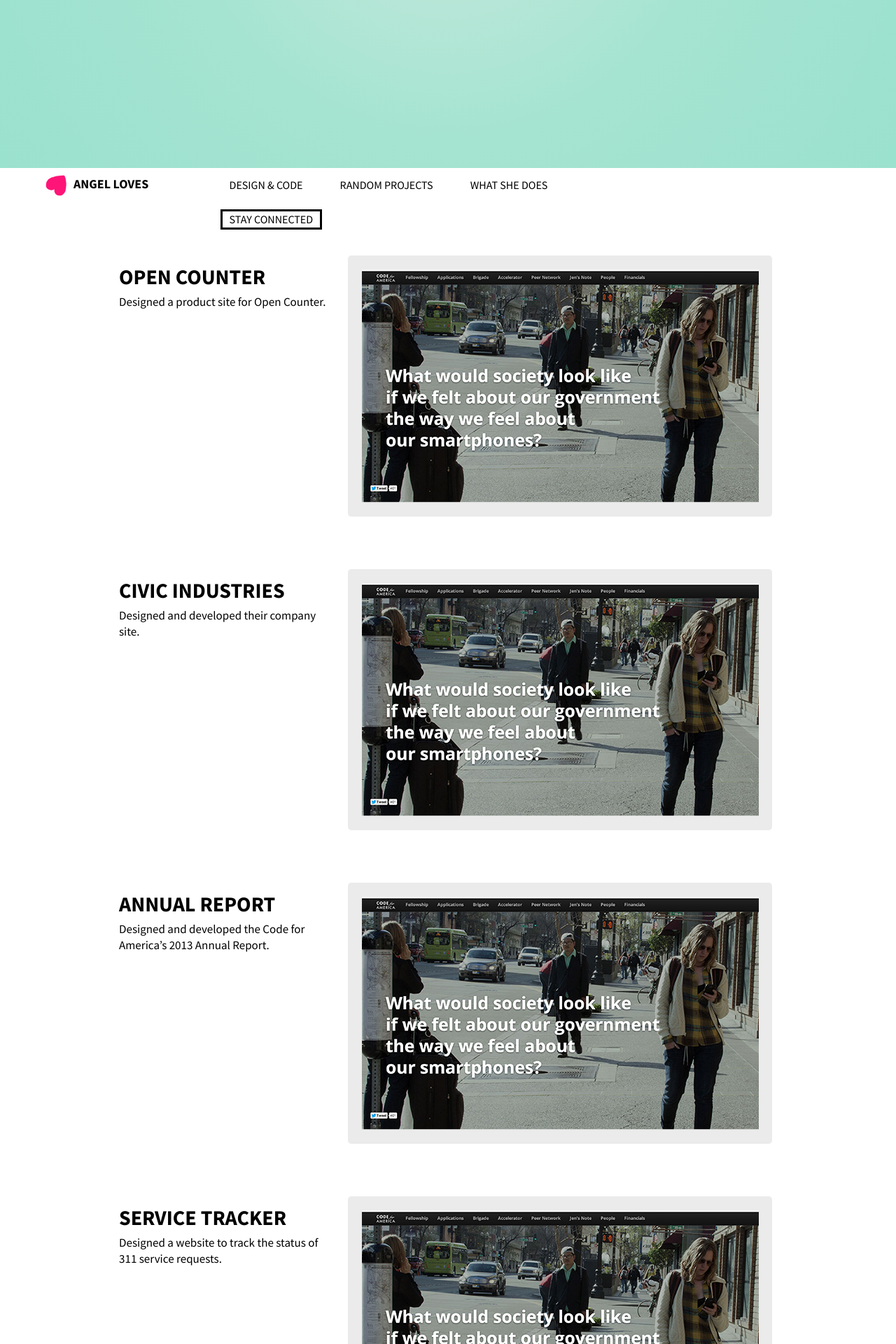
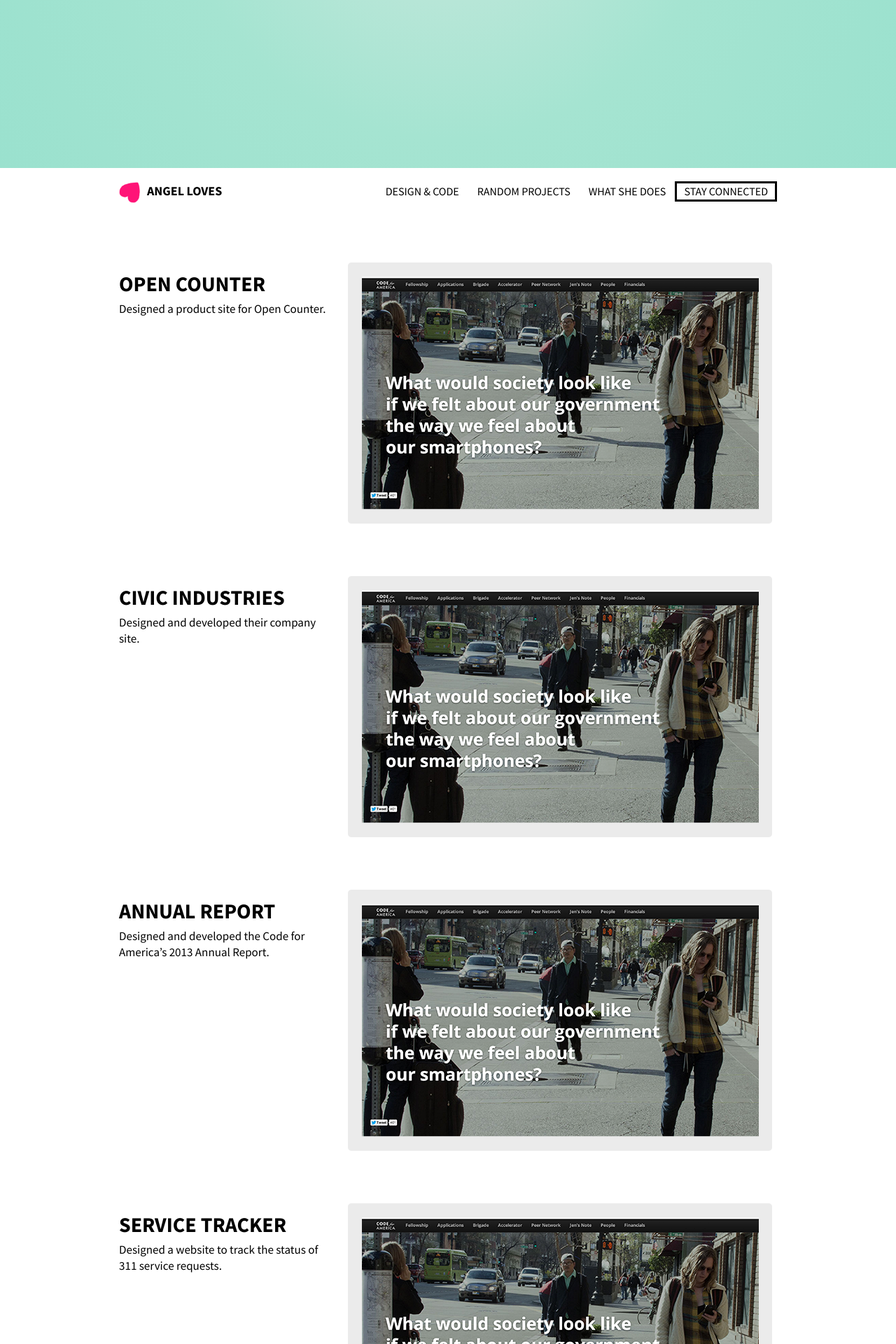
Before and after one commit to ahelkit/angellov.es, a Jekyll site: the page workingforyou/index.html, which Jekyll copies as it is, in a window 1280 px wide. Shown: the part 615-2535 px from the top of the page at 70% size. Built offline with Jekyll 4.4.1, drawn with Linux system fonts in a browser that asks for light colours; nearby versions of some CDN libraries; comment, search, counter and statistics services are not loaded.

Commit message:
Updated styling of nav to align with the content

```diff
--- a/css/main.css
+++ b/css/main.css
@@ -158,8 +158,8 @@
 .navbar .container {
   height: 50px;
   text-transform: uppercase;
-  max-width: 1170px;
-  padding-top: 0px;
+  max-width: 960px;
+  padding-top: 10px;
 }
 
 .navbar .navbar-brand {
@@ -183,15 +183,12 @@
 }
 
 .navbar .nav {
-  float: none;
-  width: 678px;
-  margin: 0 auto;
-  display: block;
+  float: right;
 }
 
 .nav li {
   line-height: 15px;
-  padding: 1.5% 2%;
+  padding: 1.5% 0;
 }
 
 .navbar .nav > li > a {
```
Also changed, not shown: 1 other file.
